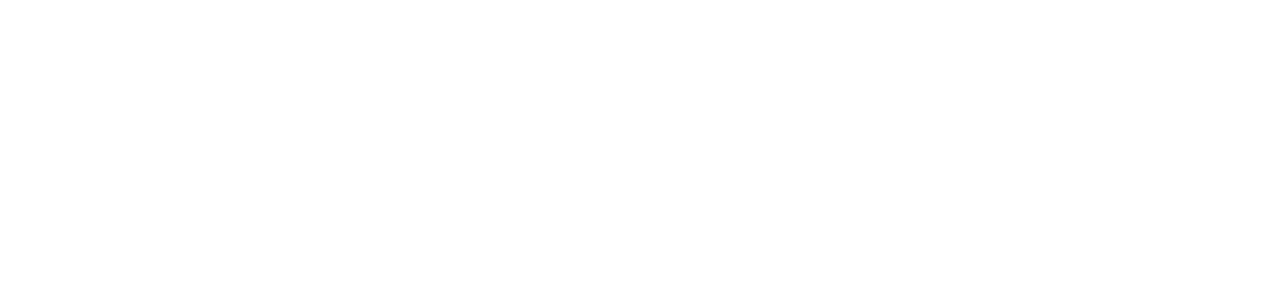
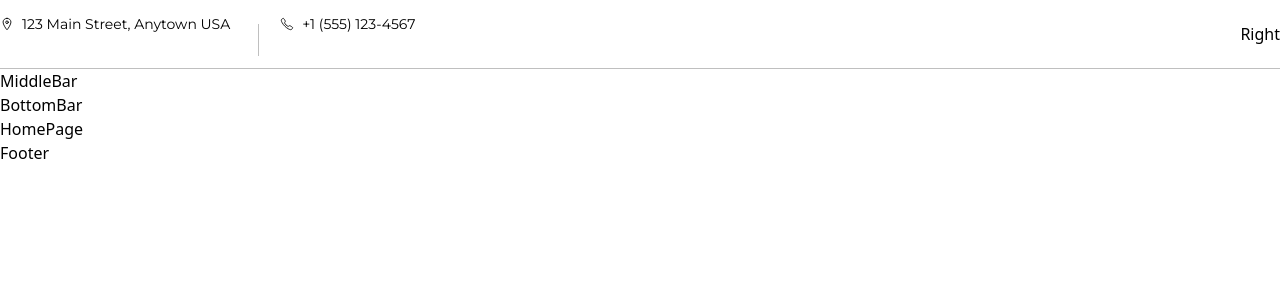
Before and after one commit to nazmulalamdev/eshop, a React (Vite) app: page / in a window 1280 px wide. Shown: the top 300 px of the page. Built offline with nearby package versions, Linux system fonts and the light colour scheme.

Commit message:
header update

```diff
--- a/index.html
+++ b/index.html
@@ -6,6 +6,11 @@
   <link rel="icon" type="image/svg+xml" href="/vite.svg" />
   <meta name="viewport" content="width=device-width, initial-scale=1.0" />
   <title>E-Shop</title>
+  <link rel="preconnect" href="https://fonts.googleapis.com">
+  <link rel="preconnect" href="https://fonts.gstatic.com" crossorigin>
+  <link
+    href="https://fonts.googleapis.com/css2?family=Inter:ital,opsz,wght@0,14..32,100..900;1,14..32,100..900&family=Montserrat:ital,wght@0,100..900;1,100..900&display=swap"
+    rel="stylesheet">
 </head>
 
 <body>
--- a/package.json
+++ b/package.json
@@ -14,6 +14,7 @@
     "@types/react-router-dom": "^5.3.3",
     "react": "^19.1.0",
     "react-dom": "^19.1.0",
+    "react-icons": "^5.5.0",
     "react-router-dom": "^7.6.0",
     "tailwindcss": "^4.1.6"
   },
--- a/src/App.jsx
+++ b/src/App.jsx
@@ -5,7 +5,7 @@
 import HomePage from "./pages/HomePage";
 import ProductDetailsPage from "./pages/ProductDetailsPage";
 import ProductListPage from "./pages/ProductListPage";
-import CommonLayout from "./components/CommonLayout";
+import CommonLayout from "./components/commonLayout/CommonLayout";
 function App() {
   return (
     <>
--- a/src/components/CommonLayout.jsx
+++ /dev/null
@@ -1,12 +0,0 @@
-import React from "react";
-import { Outlet } from "react-router-dom";
-
-const CommonLayout = () => {
-  <>
-    <div>Navbar</div>
-    <Outlet />
-    <div>Footer</div>
-  </>;
-};
-
-export default CommonLayout;
--- /dev/null
+++ b/src/components/commonLayout/CommonLayout.jsx
@@ -0,0 +1,16 @@
+import React from "react";
+import { Outlet } from "react-router-dom";
+import Container from "./Container";
+import Header from "../header/Header";
+
+const CommonLayout = () => {
+  return (
+    <>
+      <Header />
+      <Outlet />
+      <div>Footer</div>
+    </>
+  );
+};
+
+export default CommonLayout;
--- /dev/null
+++ b/src/components/commonLayout/Container.jsx
@@ -0,0 +1,11 @@
+import React from "react";
+
+const Container = ({ children }) => {
+  return (
+    <>
+      <div className="max-w-[1520px] mx-auto">{children}</div>
+    </>
+  );
+};
+
+export default Container;
--- /dev/null
+++ b/src/components/header/BottomBar.jsx
@@ -0,0 +1,11 @@
+import React from "react";
+
+const BottomBar = () => {
+  return (
+    <>
+      <div>BottomBar</div>
+    </>
+  );
+};
+
+export default BottomBar;
--- /dev/null
+++ b/src/components/header/Header.jsx
@@ -0,0 +1,16 @@
+import React from "react";
+import TopBar from "./TopBar";
+import MiddleBar from "./MiddleBar";
+import BottomBar from "./BottomBar";
+
+const Header = () => {
+  return (
+    <>
+      <TopBar />
+      <MiddleBar />
+      <BottomBar />
+    </>
+  );
+};
+
+export default Header;
--- /dev/null
+++ b/src/components/header/MiddleBar.jsx
@@ -0,0 +1,11 @@
+import React from "react";
+
+const MiddleBar = () => {
+  return (
+    <>
+      <div>MiddleBar</div>
+    </>
+  );
+};
+
+export default MiddleBar;
--- /dev/null
+++ b/src/components/header/TopBar.jsx
@@ -0,0 +1,33 @@
+import React from "react";
+import Container from "../commonLayout/Container";
+import { Link } from "react-router-dom";
+import { IoLocationOutline } from "react-icons/io5";
+import { IoCallOutline } from "react-icons/io5";
+
+const TopBar = () => {
+  return (
+    <>
+      <div className="border-b border-[#BFBFBF] border-solid py-[22px]">
+        <Container>
+          <div className="flex justify-between items-center">
+            <div className="flex items-center gap-[50px] font-['Montserrat'] font-normal text-sm relative after:content-[''] after:absolute after:w-[1px] after:h-[32px] after:bg-[#BFBFBF] after:left-[62%] after:top-[50%] after: -translate-y-1/2">
+              <Link
+                to="https://maps.app.goo.gl/y2pNKvRCn3pEGuxH8"
+                className="flex items-center gap-2"
+                target="_blank"
+              >
+                <IoLocationOutline /> 123 Main Street, Anytown USA
+              </Link>
+              <Link to="tel:1234567890" className="flex items-center gap-2">
+                <IoCallOutline /> +1 (555) 123-4567
+              </Link>
+            </div>
+            <div>Right</div>
+          </div>
+        </Container>
+      </div>
+    </>
+  );
+};
+
+export default TopBar;
```
Also changed, not shown: 1 other file (tests, documents, lock files or other folders).
